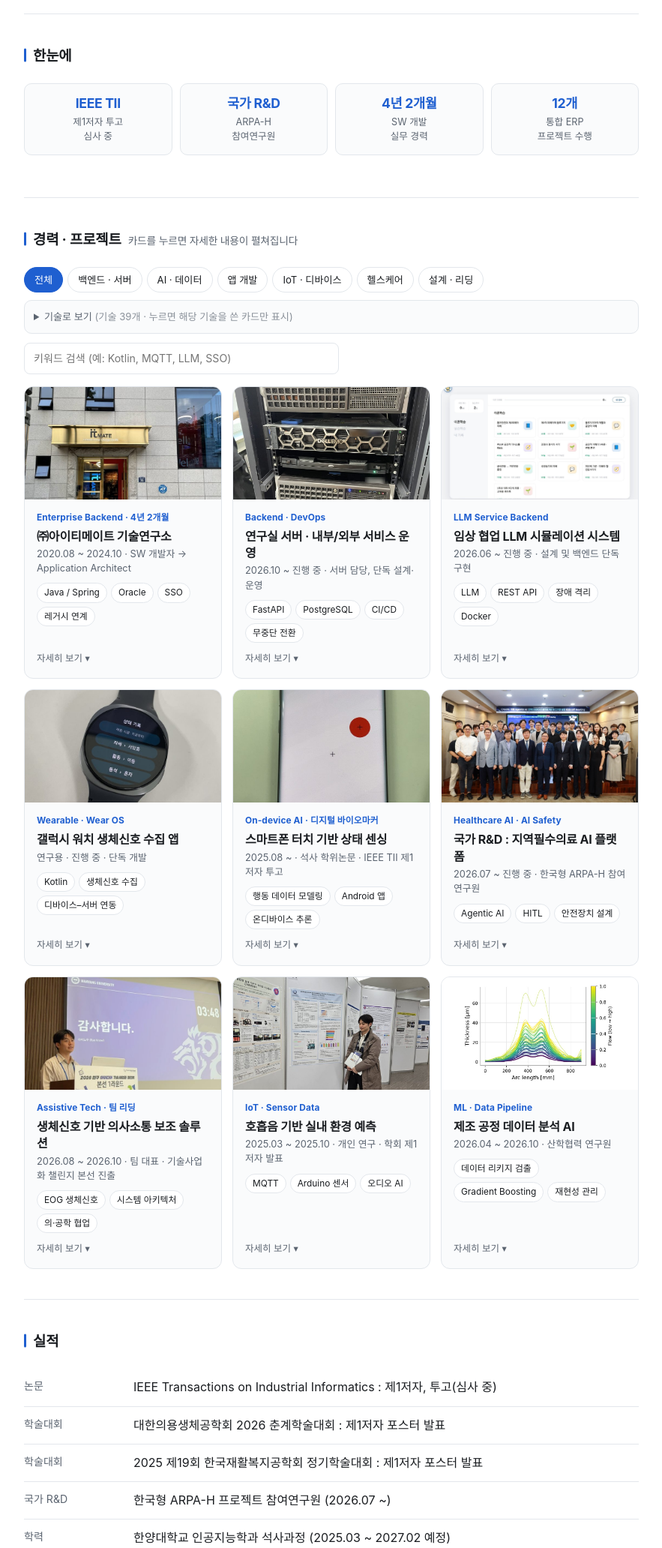
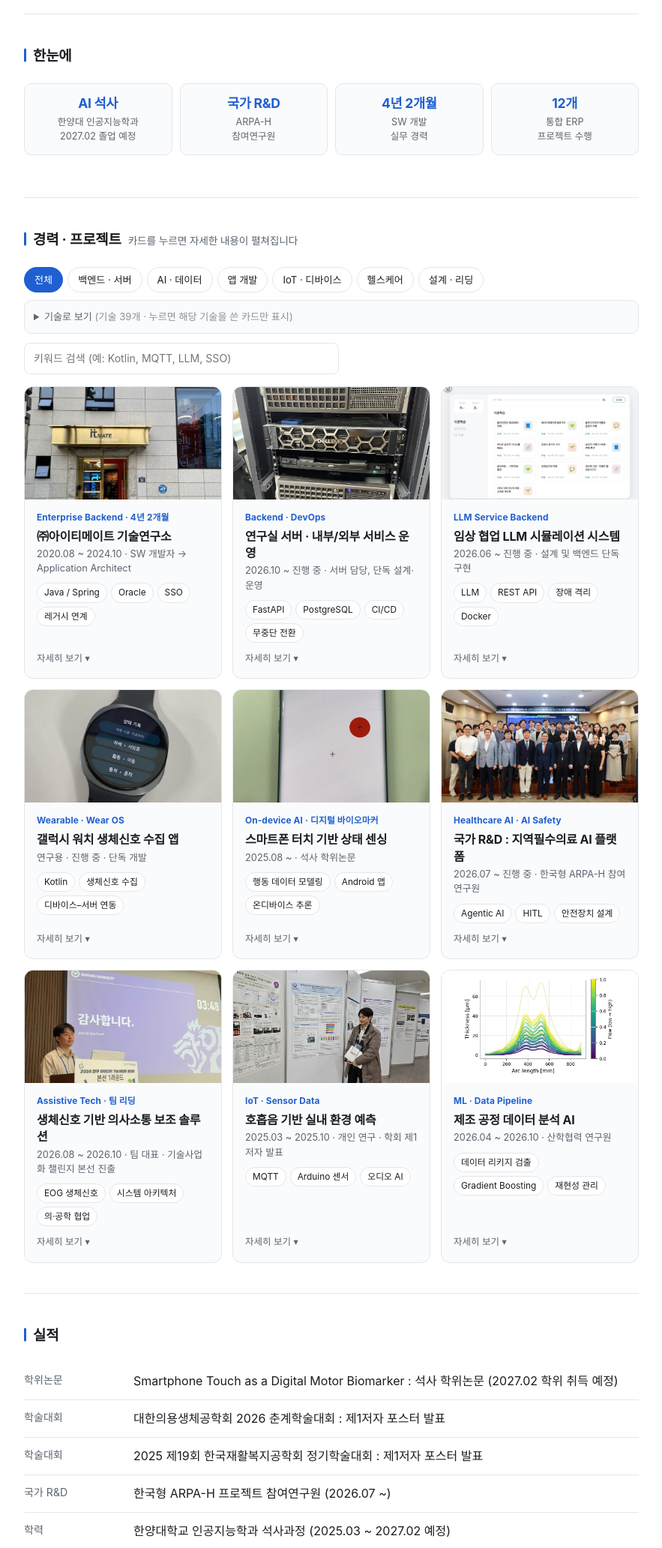
Before and after one commit to hdk1m/hdk1m.github.io, a plain HTML site: page index.html in a window 1280 px wide. Shown: the part 200-2264 px from the top of the page at 75% size, without its empty margins (198-1081 px from the left). Drawn offline with Linux system fonts and the light colour scheme.

Commit message:
학위논문 표기 정정 (TII 표기 제거)
Co-Authored-By: Claude Opus 5.5 <noreply@anthropic.com>

```diff
--- a/index.html
+++ b/index.html
@@ -182,7 +182,7 @@
 <section>
   <h2>한눈에</h2>
   <div class="stats">
-    <div class="stat"><span class="n">IEEE TII</span><span class="l">제1저자 투고<br>심사 중</span></div>
+    <div class="stat"><span class="n">AI 석사</span><span class="l">한양대 인공지능학과<br>2027.02 졸업 예정</span></div>
     <div class="stat"><span class="n">국가 R&amp;D</span><span class="l">ARPA-H<br>참여연구원</span></div>
     <div class="stat"><span class="n">4년 2개월</span><span class="l">SW 개발<br>실무 경력</span></div>
     <div class="stat"><span class="n">12개</span><span class="l">통합 ERP<br>프로젝트 수행</span></div>
@@ -361,13 +361,13 @@
       <div class="tb">
         <span class="kicker">On-device AI · 디지털 바이오마커</span>
         <h3>스마트폰 터치 기반 상태 센싱</h3>
-        <p class="when">2025.08 ~ · 석사 학위논문 · IEEE TII 제1저자 투고</p>
+        <p class="when">2025.08 ~ · 석사 학위논문</p>
         <div class="kws"><span class="kw">행동 데이터 모델링</span><span class="kw">Android 앱</span><span class="kw">온디바이스 추론</span></div>
         <span class="more">자세히 보기</span>
       </div>
     </summary>
     <div class="detail">
-    <p class="when">2025.08 ~ 진행 중 · 제1저자 · IEEE Transactions on Industrial Informatics 투고(심사 중)</p>
+    <p class="when">2025.08 ~ 2026.09 · 석사 학위논문 (2027.02 학위 취득 예정)</p>
     <p>기존 생체신호 센서는 전극 부착과 비용, 착용 부담 때문에 현장에 정착하기 어렵습니다. 이미 손에 있는 <b>상용 스마트폰의 터치스크린</b>을 상태 센서로 쓰는 접근을 제안하고, 실험 설계부터 모델 개발과 배포 검증까지 수행했습니다.</p>
     <ul>
       <li>데이터 수집용 <b>스마트폰 터치 과제 앱(Java · Kotlin)을 공동으로 고도화</b>하고 통제된 실험 프로토콜을 설계</li>
@@ -541,7 +541,7 @@
 <section>
   <h2>실적</h2>
   <ul class="rowlist">
-    <li><span class="k">논문</span><span class="v">IEEE Transactions on Industrial Informatics : 제1저자, 투고(심사 중)</span></li>
+    <li><span class="k">학위논문</span><span class="v">Smartphone Touch as a Digital Motor Biomarker : 석사 학위논문 (2027.02 학위 취득 예정)</span></li>
     <li><span class="k">학술대회</span><span class="v">대한의용생체공학회 2026 춘계학술대회 : 제1저자 포스터 발표</span></li>
     <li><span class="k">학술대회</span><span class="v">2025 제19회 한국재활복지공학회 정기학술대회 : 제1저자 포스터 발표</span></li>
     <li><span class="k">국가 R&amp;D</span><span class="v">한국형 ARPA-H 프로젝트 참여연구원 (2026.07 ~)</span></li>
```
